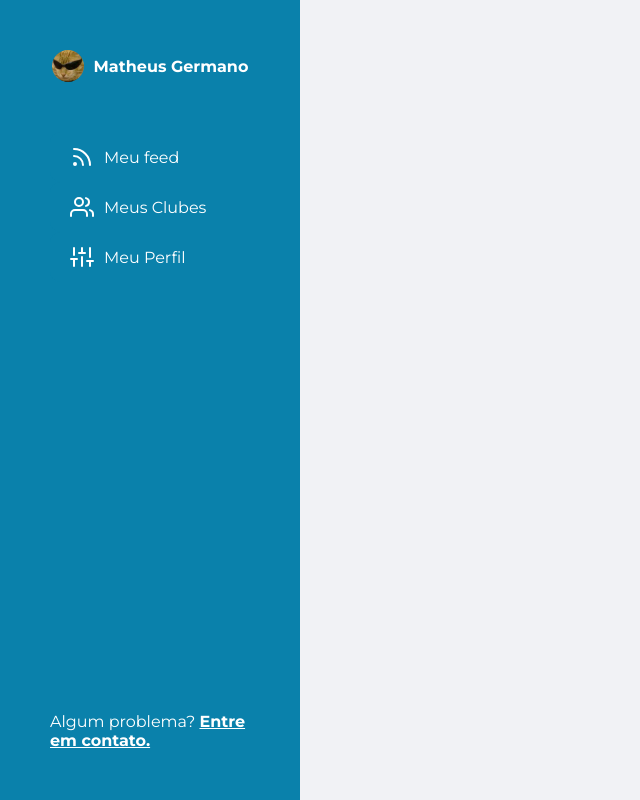
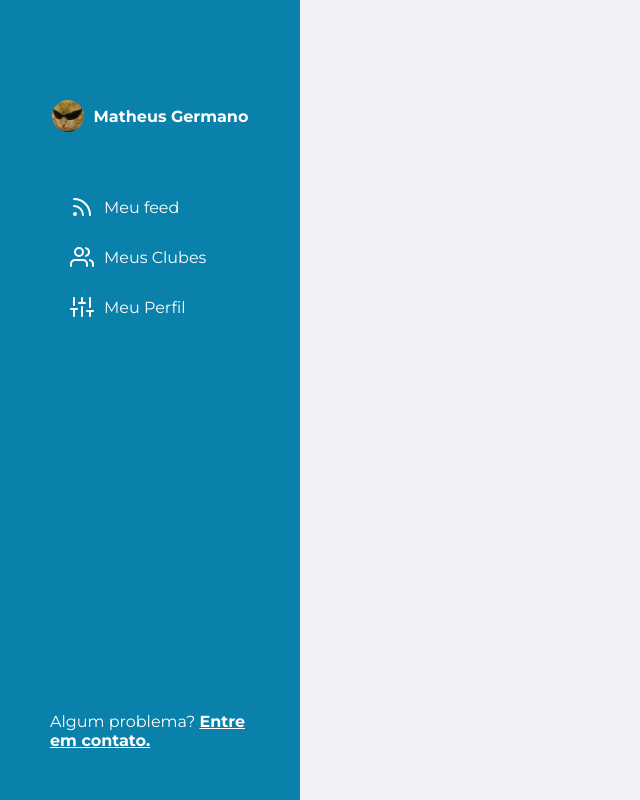
Before and after one commit to matheus-germano/backslash-frontend, a React (Create React App) app: page /feed in a window 1280 px wide. Shown: the whole page, without its empty margins (0-640 px from the left). Built offline with nearby package versions, Linux system fonts and the light colour scheme.

Commit message:
Sidebar Menu done

```diff
--- a/package.json
+++ b/package.json
@@ -20,12 +20,6 @@
     "build": "react-scripts build",
     "test": "react-scripts test",
     "eject": "react-scripts eject"
-  },
-  "eslintConfig": {
-    "extends": [
-      "react-app",
-      "react-app/jest"
-    ]
   },
   "browserslist": {
     "production": [
--- a/src/components/Menu/elements.js
+++ b/src/components/Menu/elements.js
@@ -8,7 +8,7 @@ export const MenuContainer = styled.div`
 
   display: flex;
   flex-direction: column;
-  justify-content: space-between;
+  gap: 50px;
 
   padding: 50px 0;
 
@@ -19,6 +19,11 @@ export const MenuContainer = styled.div`
   @media (max-width: 675px) {
     width: 100%;
     align-items: center;
+
+    transition: all 0.4s ease-in-out;
+
+    position: absolute;
+    left: ${props => props.active ? 0 : '-100%'};
   }
 `;
 
@@ -29,6 +34,22 @@ export const MenuContent = styled.div`
   justify-content: center;
 
   gap: 50px;
+`;
+
+export const MenuIcon = styled.div`
+  width: 100%;
+  padding: 0 50px;
+  display: flex;
+  align-items: center;
+  justify-content: flex-end;
+
+  svg {
+    display: ${props => props.active ? 'flex' : 'none'};
+    font-size: 1.5rem;
+    color: var(--white);
+
+    cursor: pointer;
+  }
 `;
 
 export const MenuProfile = styled.div`
@@ -94,6 +115,7 @@ export const NavItem = styled.li`
 `;
 
 export const Text = styled.p`
+  margin-top: auto;
   color: var(--white);
   padding: 0 50px;
 
--- a/src/components/Menu/index.js
+++ b/src/components/Menu/index.js
@@ -1,6 +1,7 @@
 // importing dependencies
 import { Link } from 'react-router-dom';
 import { FiRss, FiUsers, FiSliders } from 'react-icons/fi';
+import { FaBars, FaTimes } from 'react-icons/fa';
 
 // importing images
 import profile from '../../assets/images/profile.jpg';
@@ -9,6 +10,7 @@ import profile from '../../assets/images/profile.jpg';
 import {
   MenuContainer,
   MenuContent,
+  MenuIcon,
   MenuProfile,
   UserName,
   MenuNav,
@@ -16,10 +18,13 @@ import {
   Text,
 } from './elements';
 
-export function Menu() {
+export function Menu({ menuIsOpen, setMenuOpen }) {
   return (
     <>
-      <MenuContainer>
+      <MenuContainer active={menuIsOpen}>
+        <MenuIcon active={menuIsOpen} onClick={() => setMenuOpen(false)}>
+          <FaTimes/>
+        </MenuIcon>
         <MenuContent>
           <MenuProfile>
             <img src={profile} alt="" />
--- a/src/pages/Feed/elements.js
+++ b/src/pages/Feed/elements.js
@@ -1 +1,19 @@
 import styled from 'styled-components';
+
+export const HamburgerMenu = styled.div`
+  position: absolute;
+  padding: 50px;
+
+  display: none;
+  align-items: center;
+  justify-content: flex-start;
+
+  svg {
+    font-size: 1.5rem;
+    cursor: pointer;
+  }
+
+  @media (max-width: 675px) {
+    display: flex;
+  }
+`;
--- a/src/pages/Feed/index.js
+++ b/src/pages/Feed/index.js
@@ -1,16 +1,23 @@
 //  importing dependencies
-// import { useState } from 'react'
-// import { FaTimes, FaBars } from 'react-icons/fa'
+import { useState } from 'react'
+import { FaBars } from 'react-icons/fa'
 
 // importing components
 import { Menu } from '../../components/Menu';
 
+import {
+  HamburgerMenu,
+} from './elements';
+
 export function Feed() {
-//   const [menuOpen, setMenuOpen] = useState(false);
+  const [menuOpen, setMenuOpen] = useState(false);
 
   return (
     <>
-      <Menu />
+      <HamburgerMenu onClick={() => setMenuOpen(true)}>
+        <FaBars />
+      </HamburgerMenu>
+      <Menu menuIsOpen={menuOpen} setMenuOpen={setMenuOpen} />
     </>
   );
 }
--- a/src/pages/Home/index.js
+++ b/src/pages/Home/index.js
@@ -96,7 +96,7 @@ export function Home() {
               <FormText>
                 Não tem uma conta?
                 {' '}
-                <span // eslint-disable-line jsx-a11y/no-static-element-interactions
+                <span
                   onClick={() => setModalVisible(true)}
                 >
                   Cadastre-se
```
Also changed, not shown: src/components/QuestionCard/index.js (added, +25 -0 lines), .eslintrc.json (deleted), src/components/QuestionCard/elements.js (added), 1 other file (tests, documents, lock files or other folders).
